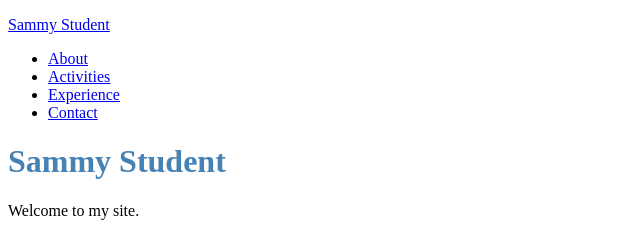
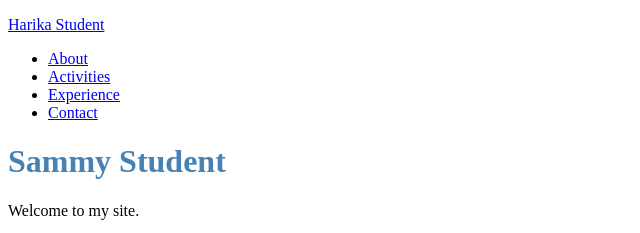
Before and after one commit to harikajanjanam/georgetown-ibt, a plain HTML site: page index.html in a window 1280 px wide. Shown: the top 233 px of the page, 0-640 px from the left. Drawn offline with Linux system fonts and the light colour scheme.

Commit message:
Update index.html

```diff
--- a/index.html
+++ b/index.html
@@ -7,7 +7,7 @@
   </head>
   <body>
     <header>
-      <p><a href="index.html">Sammy Student</a></p>
+      <p><a href="index.html">Harika Student</a></p>
       <nav>
         <ul>
           <li><a href="about.html">About</a></li>
```
